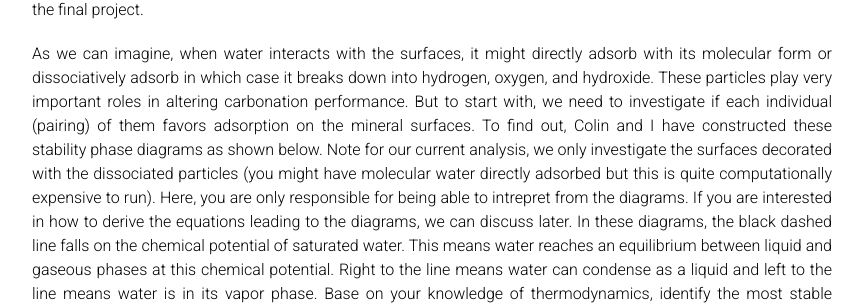
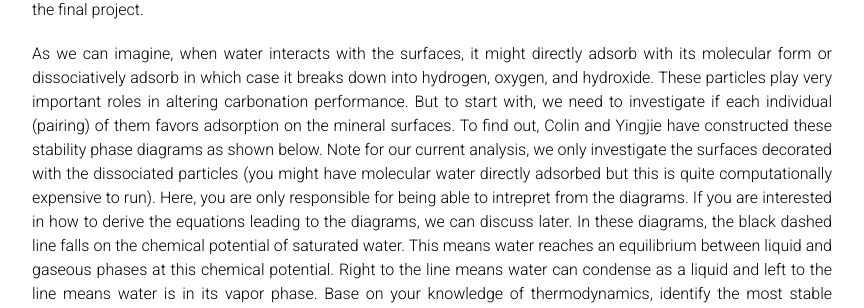
Before and after one commit to UPennCBE544/2023.github.io, a Jekyll site: the page built from ProjectDescription.md, in a window 1280 px wide and 1400 px high, scrolled down 3455 px. Shown: the part 216-524 px from the top of the window, without its empty margins (208-1072 px from the left). Built offline with Jekyll 4.4.1, drawn with Linux system fonts in a browser that asks for light colours; formulas are drawn with MathJax 3; our own code applies the rules of GitHub Pages for plain Markdown files; some of the changed text lies outside the part shown.

Commit message:
Update ProjectDescription.md

````diff
--- a/ProjectDescription.md
+++ b/ProjectDescription.md
@@ -98,7 +98,7 @@ Once you finish setting up the surface, please check with me. You need my permis
 
 You do not need to work on this part if you are not assigned with an moisturized surface. HOWEVER, everyone needs to read and understand the instructions below, as everyone will work with moisturized surface in part 2 of the final project.
 
-As we can imagine, when water interacts with the surfaces, it might directly adsorb with its molecular form or dissociatively adsorb in which case it breaks down into hydrogen, oxygen, and hydroxide. These particles play very important roles in altering carbonation performance. But to start with, we need to investigate if each individual (pairing) of them favors adsorption on the mineral surfaces. To find out, Colin and I have constructed these stability phase diagrams as shown below. Note for our current analysis, we only investigate the surfaces decorated with the dissociated particles (you might have molecular water directly adsorbed but this is quite computationally expensive to run). Here, you are only responsible for being able to intrepret from the diagrams. If you are interested in how to derive the equations leading to the diagrams, we can discuss later. In these diagrams, the black dashed line falls on the chemical potential of saturated water. This means water reaches an equilibrium between liquid and gaseous phases at this chemical potential. Right to the line means water can condense as a liquid and left to the line means water is in its vapor phase. Base on your knowledge of thermodynamics, identify the most stable (likely) hydrated surfaces when saturated water is present and add these particles to your structure.
+As we can imagine, when water interacts with the surfaces, it might directly adsorb with its molecular form or dissociatively adsorb in which case it breaks down into hydrogen, oxygen, and hydroxide. These particles play very important roles in altering carbonation performance. But to start with, we need to investigate if each individual (pairing) of them favors adsorption on the mineral surfaces. To find out, Colin and Yingjie have constructed these stability phase diagrams as shown below. Note for our current analysis, we only investigate the surfaces decorated with the dissociated particles (you might have molecular water directly adsorbed but this is quite computationally expensive to run). Here, you are only responsible for being able to intrepret from the diagrams. If you are interested in how to derive the equations leading to the diagrams, we can discuss later. In these diagrams, the black dashed line falls on the chemical potential of saturated water. This means water reaches an equilibrium between liquid and gaseous phases at this chemical potential. Right to the line means water can condense as a liquid and left to the line means water is in its vapor phase. Base on your knowledge of thermodynamics, identify the most stable (likely) hydrated surfaces when saturated water is present and add these particles to your structure.
 
 <center><img src="../Images/MgO.png" alt="window" style="width: 800px;"/><br>
 <img src="../Images/CaO.png" alt="window" style="width: 800px;"/><br>
@@ -108,7 +108,7 @@ Recall from HW5 on how to add atoms on top of another. Note by our convention, w
 
 **Task 3: HCO<sub>3</sub><sup>-</sup> and CO<sub>3</sub><sup>2-</sup> adsorption and thier chemical transformation**
 
-As we have briefly touched on in HW5, the CO<sub>2</sub> adsorption can take place on many sites in addition to the lattice oxygen, and the CO<sub>2</sub> molecule can line up differently. DFT calculations can give reliable results for finding local minima in the total energy as the positions of the nuclei vary, but they do not provide any guarantee that the global energy minimum has been found. To use our best efforts to find the global minimum, we need to comprehensively walk through the many different possibilites. I have summarized the adsorption sites and initial configurations you need to investigate. The original paper to propose this method can be found here: (https://www.sciencedirect.com/science/article/pii/S1383586621010327).
+As we have briefly touched on in HW5, the CO<sub>2</sub> adsorption can take place on many sites in addition to the lattice oxygen, and the CO<sub>2</sub> molecule can line up differently. DFT calculations can give reliable results for finding local minima in the total energy as the positions of the nuclei vary, but they do not provide any guarantee that the global energy minimum has been found. To use our best efforts to find the global minimum, we need to comprehensively walk through the many different possibilites. Yingjie has summarized the adsorption sites and initial configurations you need to investigate. The original paper to propose this method can be found here: (https://www.sciencedirect.com/science/article/pii/S1383586621010327).
 
 <center><img src="../Images/position.png" alt="window" style="width: 800px;"/><br>
 </center>
@@ -125,7 +125,7 @@ As a background, the CO<sub>2</sub> speciation in water is greatly affected by s
 <center><img src="../Images/speciation.png" alt="window" style="width: 500px;"/><br>
 </center>
 
-Now in the final project, you will extend to study HCO<sub>3</sub><sup>-</sup> and CO<sub>3</sub><sup>2-</sup> adsorption. Please be aware that DFT cannot directly deal with charged species. Instead, we add the HCO<sub>3</sub><sup>-</sup> and CO<sub>3</sub><sup>2-</sup> as neutrally charged species, i.e. HCO<sub>3</sub>`*` and CO<sub>3</sub>`*`. DFT calculations can automatically correct the total charges. This can be verified by Bader Charge Analysis, but we will not dig into doing this for the final project. I recommend you to start with CO<sub>3</sub>`*`, since I have scripts to automatically CO<sub>3</sub>`*` on various sites. Please copy these scripts to your directory and make changes correspondingly. Note this is the hardest part of the final project and needs a lot of geometry work. Please feel free to ask for my help on this part.
+Now in the final project, you will extend to study HCO<sub>3</sub><sup>-</sup> and CO<sub>3</sub><sup>2-</sup> adsorption. Please be aware that DFT cannot directly deal with charged species. Instead, we add the HCO<sub>3</sub><sup>-</sup> and CO<sub>3</sub><sup>2-</sup> as neutrally charged species, i.e. HCO<sub>3</sub>`*` and CO<sub>3</sub>`*`. DFT calculations can automatically correct the total charges. This can be verified by Bader Charge Analysis, but we will not dig into doing this for the final project. You are recommended to start with CO<sub>3</sub>`*`, since there are scripts to automatically CO<sub>3</sub>`*` on various sites. Please copy these scripts to your directory and make changes correspondingly. Note this is the hardest part of the final project and needs a lot of geometry work. Please feel free to ask for help from Yingjie on this part.
 
 ```python
 cp /home/x-syj1022/scripts/CO3_M_ads.py ./
@@ -133,7 +133,7 @@ cp /home/x-syj1022/scripts/CO3_MO_ads.py ./
 cp /home/x-syj1022/scripts/CO3_center.ads.py ./
 ```
 
-Once each calculation is done, you can visualize the final relaxed structure by running `python pwlog2traj_const.py ./pw.out rlx.traj`. This script can also be found in my `scripts` folder. You may also directly use the alias `pwl`. What this script does is it converts the position information stored in `pw.out` into a graphically visualizable form. From there you can obtain useful information such as CO<sub>2</sub> bond lengths, bond angles, and if there are any abnormal events. These events include bond breakage within CO<sub>2</sub>, bond reformation, and severe surface reconstruction. In some cases, your structure may be refolded due to the periodic boundary conditions. If this happens to you, you can repeat your cell in `y` dimension once.
+Once each calculation is done, you can visualize the final relaxed structure by running `python pwlog2traj_const.py ./pw.out rlx.traj`. This script can also be found in Yingjie's `scripts` folder. You may also directly use the alias `pwl`. What this script does is it converts the position information stored in `pw.out` into a graphically visualizable form. From there you can obtain useful information such as CO<sub>2</sub> bond lengths, bond angles, and if there are any abnormal events. These events include bond breakage within CO<sub>2</sub>, bond reformation, and severe surface reconstruction. In some cases, your structure may be refolded due to the periodic boundary conditions. If this happens to you, you can repeat your cell in `y` dimension once.
 
 Below shows an example of a summary of CO<sub>2</sub> adsorption calculations:
 
@@ -249,7 +249,7 @@ cp /home/x-syj1022/scripts/dos_plot.py ./
 
 ## Silicate ##
 
-Please DO NOT proceed until I permit you so. We need to budget our computational resources before we make a decison on the complexity of this part.
+Please DO NOT proceed until Yingjie permits you so. We need to budget our computational resources before we make a decison on the complexity of this part.
 
 This is part two of the final project. In this part, you will be studying your assigned silicate (forsterite, enstatite, larnite, wollastonite) surface with appropriate facet and termination, including whether it is moisturized.
 
````
Also changed, not shown: other parts of ProjectDescription.md (+2 -2 lines).
